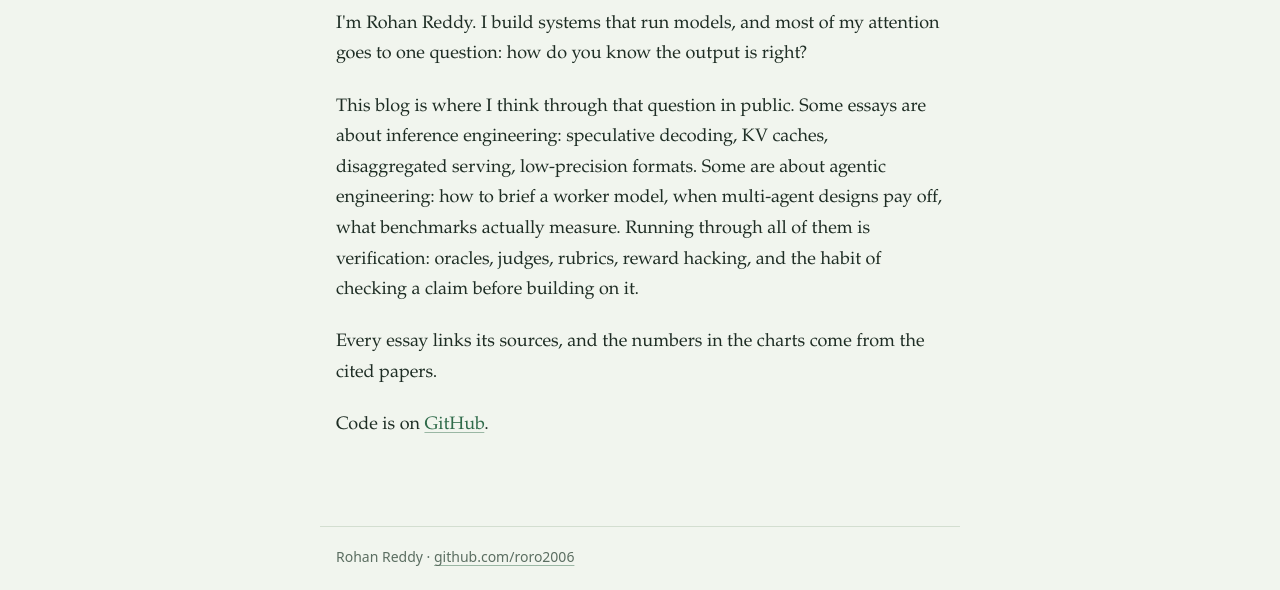
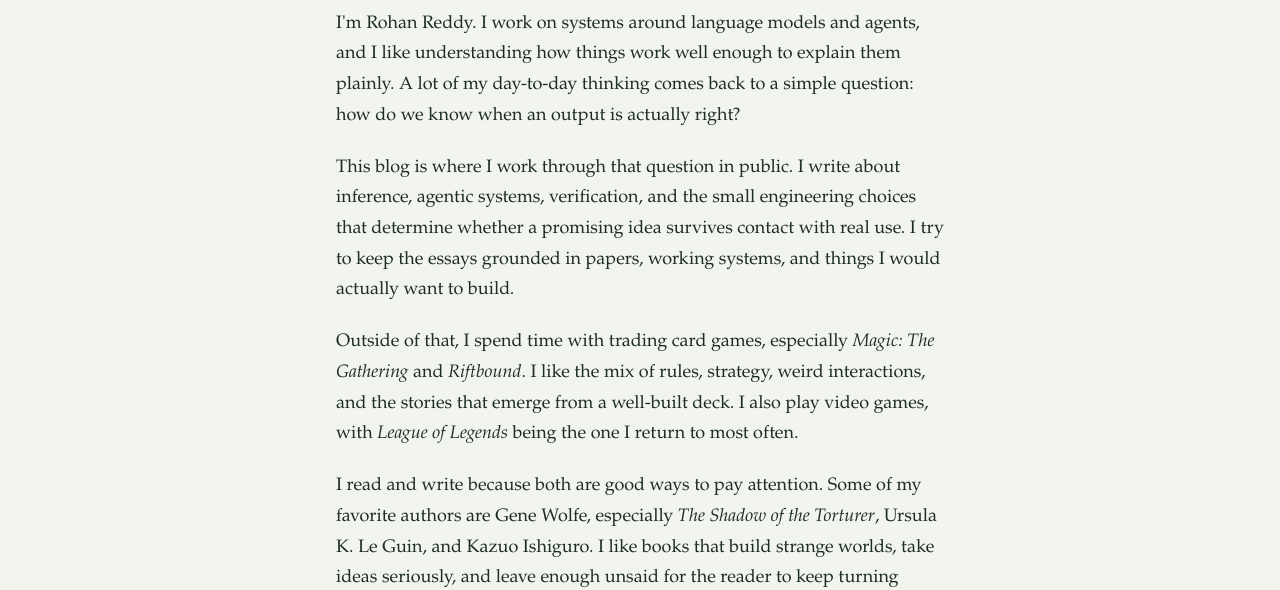
Before and after one commit to roro2006/blog, a plain HTML site: page docs/about.html in a window 1280 px wide. Shown: the part 210-800 px from the top of the page. Drawn offline with Linux system fonts and the light colour scheme.

Commit message:
Make the about page more personal

```diff
--- a/docs/about.html
+++ b/docs/about.html
@@ -14,9 +14,10 @@
   <nav><a href="index.html">Essays</a><a href="about.html">About</a><a href="https://github.com/roro2006">GitHub</a></nav>
 </header>
 <main>
-<article><h1>About</h1><div class="prose"><p>I'm Rohan Reddy. I build systems that run models, and most of my attention goes to one question: how do you know the output is right?</p>
-<p>This blog is where I think through that question in public. Some essays are about inference engineering: speculative decoding, KV caches, disaggregated serving, low-precision formats. Some are about agentic engineering: how to brief a worker model, when multi-agent designs pay off, what benchmarks actually measure. Running through all of them is verification: oracles, judges, rubrics, reward hacking, and the habit of checking a claim before building on it.</p>
-<p>Every essay links its sources, and the numbers in the charts come from the cited papers.</p>
+<article><h1>About</h1><div class="prose"><p>I'm Rohan Reddy. I work on systems around language models and agents, and I like understanding how things work well enough to explain them plainly. A lot of my day-to-day thinking comes back to a simple question: how do we know when an output is actually right?</p>
+<p>This blog is where I work through that question in public. I write about inference, agentic systems, verification, and the small engineering choices that determine whether a promising idea survives contact with real use. I try to keep the essays grounded in papers, working systems, and things I would actually want to build.</p>
+<p>Outside of that, I spend time with trading card games, especially <em>Magic: The Gathering</em> and <em>Riftbound</em>. I like the mix of rules, strategy, weird interactions, and the stories that emerge from a well-built deck. I also play video games, with <em>League of Legends</em> being the one I return to most often.</p>
+<p>I read and write because both are good ways to pay attention. Some of my favorite authors are Gene Wolfe, especially <em>The Shadow of the Torturer</em>, Ursula K. Le Guin, and Kazuo Ishiguro. I like books that build strange worlds, take ideas seriously, and leave enough unsaid for the reader to keep turning them over.</p>
 <p>Code is on <a href="https://github.com/roro2006">GitHub</a>.</p></div></article>
 </main>
 <footer class="site">Rohan Reddy · <a href="https://github.com/roro2006">github.com/roro2006</a></footer>
```
Also changed, not shown: 1 other file.
